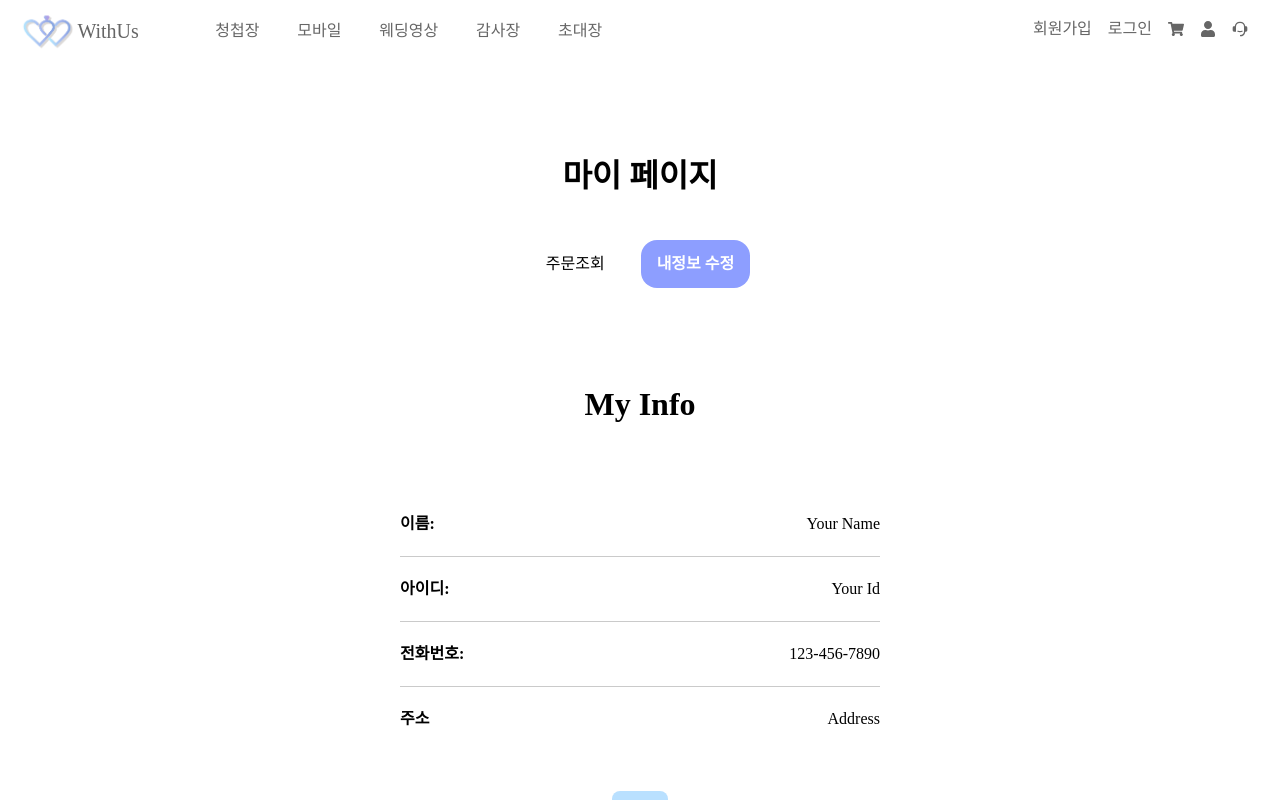
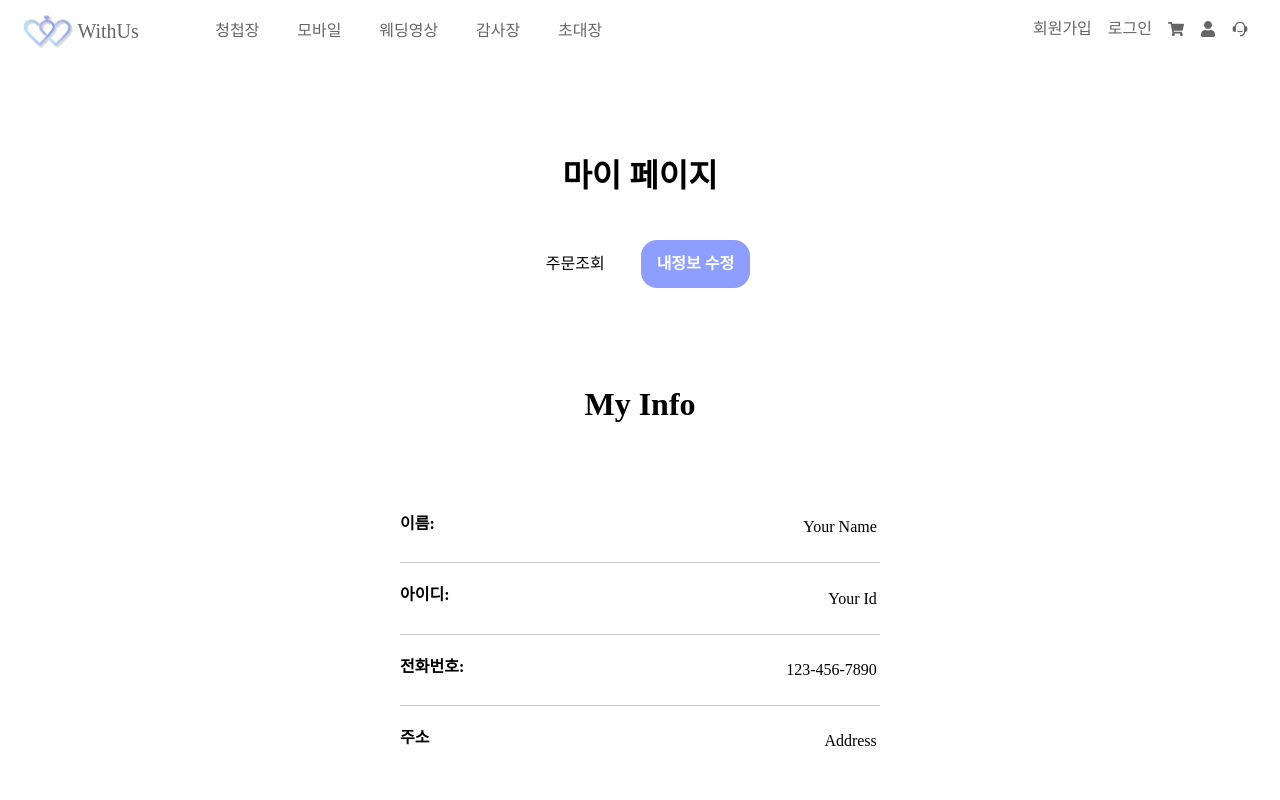
Before and after one commit to Choi-Yuchan/withus_frontend, a React (Create React App) app: page /mypage in a window 1280 px wide. Both pictures are taken after a click on the item "내정보 수정". Shown: the top 800 px of the page. Built offline with nearby package versions, Linux system fonts and the light colour scheme.

Commit message:
[MyInfo edit]

```diff
--- a/src/components/MyInfo.jsx
+++ b/src/components/MyInfo.jsx
@@ -34,32 +34,35 @@ export const MyInfo = () => {
   const handleCloseClick = () => {
     setPopup(false);
   };
+
   const handleComplete = (data) => {
     let fullAddress = data.address;
-
     let extraAddress = "";
 
-    if (data.addressType === "R") {
+    if(data.addressType === "R") {
       if (data.bname !== "") {
         extraAddress += data.bname;
       }
-
-      if (data.buildingName !== "") {
+      if(data.buildingName !== "") {
         extraAddress +=
-          extraAddress !== "" ? `, ${data.buildingName}` : data.buildingName;
+        extraAddress !== "" ? `, ${data.buildingName}` : data.buildingName;
       }
-
-      fullAddress += extraAddress !== "" ? ` (${extraAddress})` : "";
+      fullAddress += extraAddress !== "" ? `(${extraAddress})` : "";
+    }
+    const updatedUserInfo = {
+      ...userInfo,
+      address: fullAddress,
     }
 
+    setUserInfo(updatedUserInfo);
     console.log(fullAddress); // e.g. '서울 성동구 왕십리로2길 20 (성수동1가)'
     console.log(data.zonecode); // 우편번호
     setUserInfo({
       ...userInfo,
       address: fullAddress,
     });
-  };
-
+    setPopup(false);
+  }
   return (
     <MyPageContainer>
       <h2>My Info</h2>
@@ -174,14 +177,16 @@ const UserInfo = styled.div`
 const UserInfoItem = styled.div`
   display: flex;
   justify-content: space-between;
-  margin-bottom: 1rem;
-
+  box-sizing:border-box;
+  span {
+    padding: 0.2rem;
+  }
   label {
     font-weight: bold;
     margin-right: 1rem;
   }
   input {
-    padding: 0.2rem;
+    text-align:right;
   }
 `;
 
```
